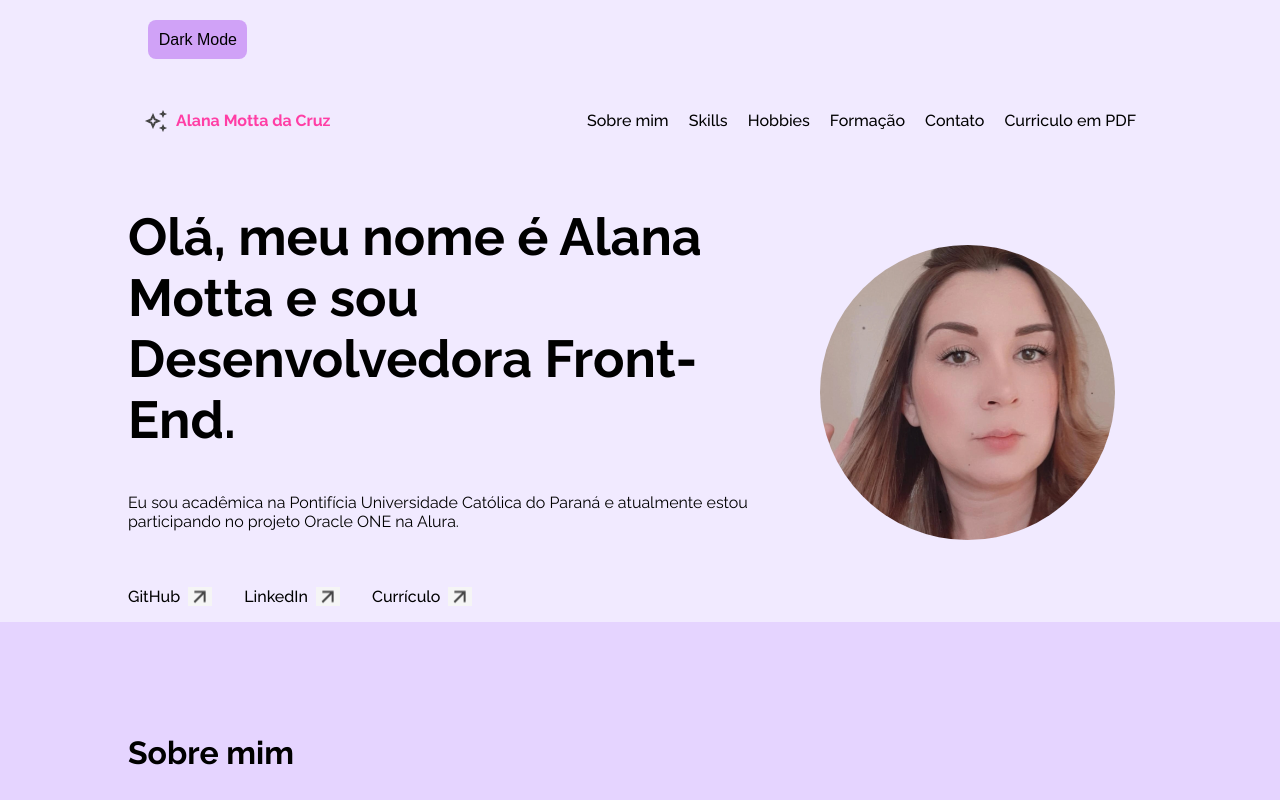
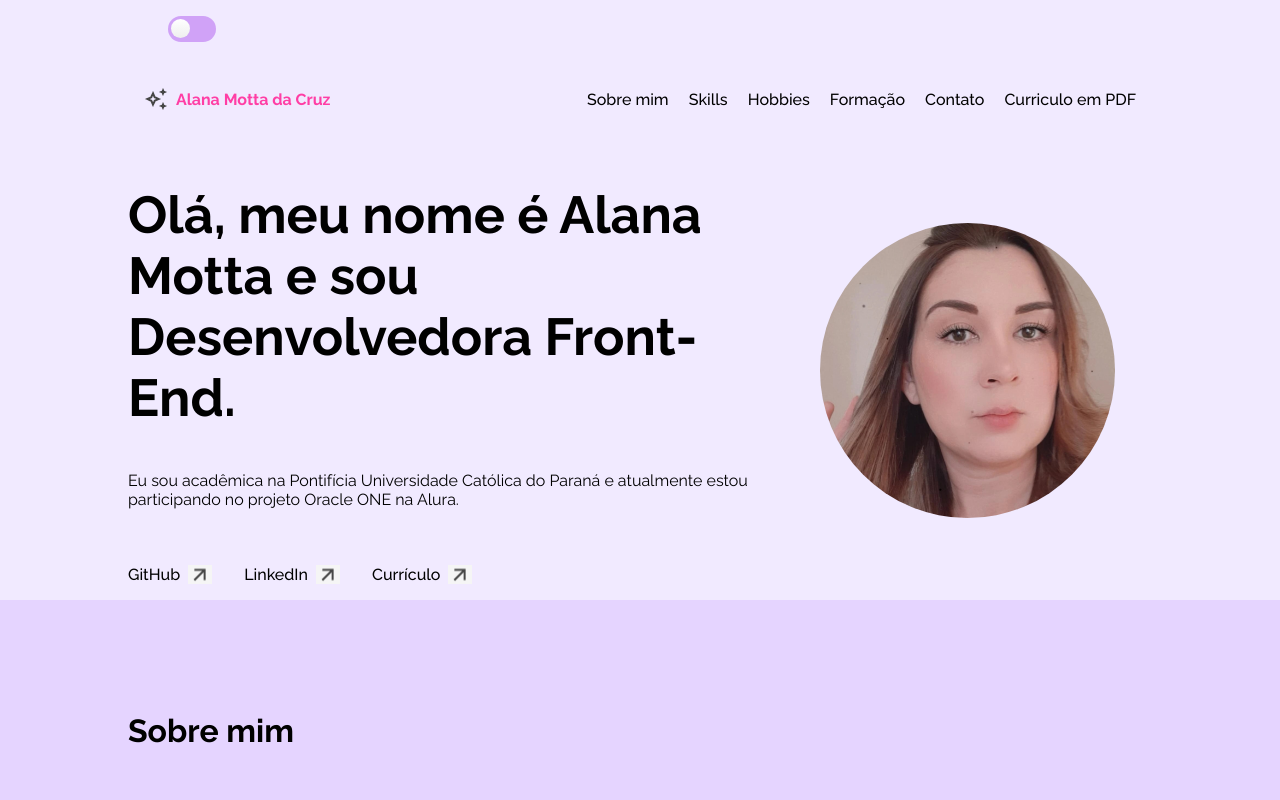
Before and after one commit to AlunaAlanaMotta/portfolio-Alana, a plain HTML site: page index.html in a window 1280 px wide. Shown: the top 800 px of the page. Drawn offline with Linux system fonts and the light colour scheme.

Commit message:
Update index.html

```diff
--- a/index.html
+++ b/index.html
@@ -7,8 +7,17 @@
     <link rel="stylesheet" href="style.css">
 </head>
 <body class="container">
-    <div class="btn-dark">
-        <button class="botao_dark" id="dark-mode-toggle">Dark Mode</button>
+   <div class="btn-dark">
+
+        <ul>
+            <li class="app__card-list-item">
+                <label class="toggle">
+                    <input class="toggle-checkbox botao_dark" id="dark-mode-toggle" type="checkbox" id="alternar-musica">
+                    <div class="toggle-switch"></div>
+                </label>
+            </li>
+
+        </ul>
     </div>
     <header class="header">
         <div class="nome_logo">
```
